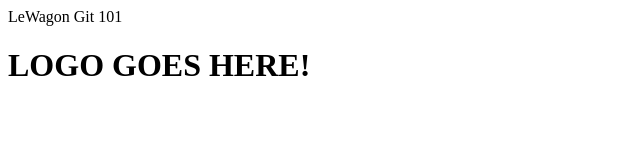
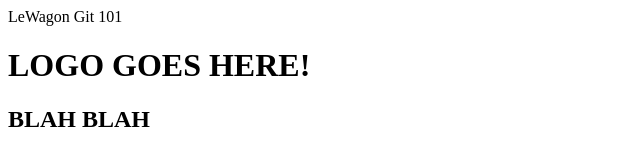
Before and after one commit to ammarhasan76/git-101, a plain HTML site: page index.html in a window 1280 px wide. Shown: the whole page, without its empty margins (0-640 px from the left). Drawn offline with Linux system fonts and the light colour scheme.

```diff
--- a/index.html
+++ b/index.html
@@ -4,5 +4,6 @@
 
 <h1>LOGO GOES HERE!
 
+<h2> BLAH BLAH
 
 </HTML>
```
